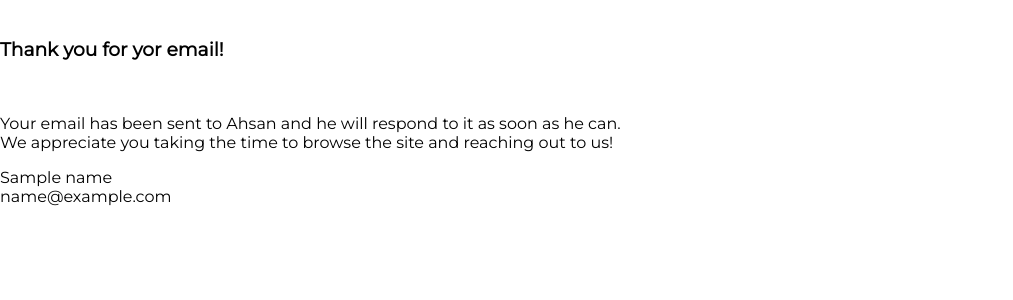
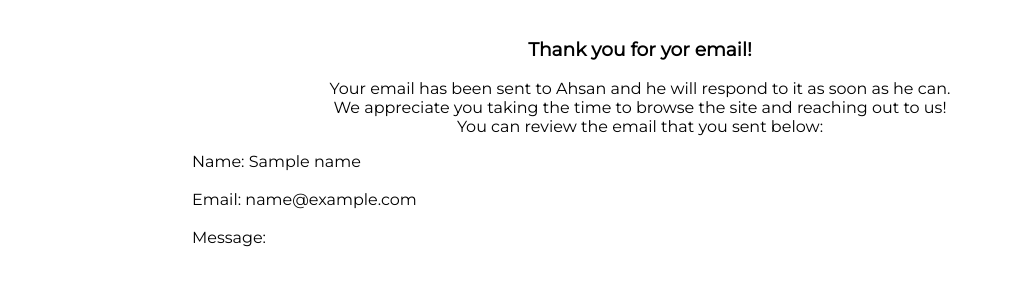
Before and after one commit to aqureshi8/AhsansDevSite, a Django app: template mainSite/templates/mainSite/thankYou.html in a window 1280 px wide. Shown: the part 130-430 px from the top of the page, without its empty margins (0-1013 px from the left). Run offline with Django 3.2, Linux system fonts and the light colour scheme; the template is opened without the code that fills it: most values are stand-ins (such as "Sample title", 1, 10 or a date in 2020); parts of the project's set-up code (start-up, migrations or seed data) failed here and were passed over.

Commit message:
Thank you page finished and contact me email works

```diff
--- a/AhsansDevSite/settings.py
+++ b/AhsansDevSite/settings.py
@@ -27,7 +27,7 @@ SECRET_KEY = config('SECRET_KEY')
 # SECURITY WARNING: don't run with debug turned on in production!
 DEBUG = config('DEBUG', default=False, cast=bool)
 
-ALLOWED_HOSTS = [".herokuapp.com"]
+ALLOWED_HOSTS = ["127.0.0.1",".herokuapp.com"]
 
 # Application definition
 
--- a/mainSite/static/mainSite/style.css
+++ b/mainSite/static/mainSite/style.css
@@ -439,8 +439,23 @@ pre {
     background-color: yellow;
 }
 
-.Beginning {
+.Planning {
     background-color: red;
+}
+
+.ThankYou {
+    text-align: center;
+}
+
+.EmailReview {
+    test-align: justify;
+    padding-left: 15%;
+    padding-right: 15%;
+}
+
+.EmailReviewMessage {
+    padding-left: 5%;
+    padding-right: 5%;
 }
 
 #Resume {
--- a/mainSite/templates/mainSite/thankYou.html
+++ b/mainSite/templates/mainSite/thankYou.html
@@ -5,15 +5,18 @@
 <br />
 <div class="ThankYou">
     <h3>Thank you for yor email!</h3>
-    <br />
     <p>
         Your email has been sent to Ahsan and he will respond to it as soon as he can.<br />
         We appreciate you taking the time to browse the site and reaching out to us!<br />
+        You can review the email that you sent below:<br />
     </p>
 </div>
 <div class="EmailReview">
-    {{ name }}<br />
-    {{ email }}<br />
-    {{ message }}<br />
+    Name: {{ name }}<br />
+    <br />
+    Email: {{ email }}<br />
+    <br />
+    Message:<br />
+    <p class="EmailReviewMessage">{{ message }}</p>
 </div>
 {% endblock %}
```
Also changed, not shown: mainSite/views.py (+4 -4 lines).
